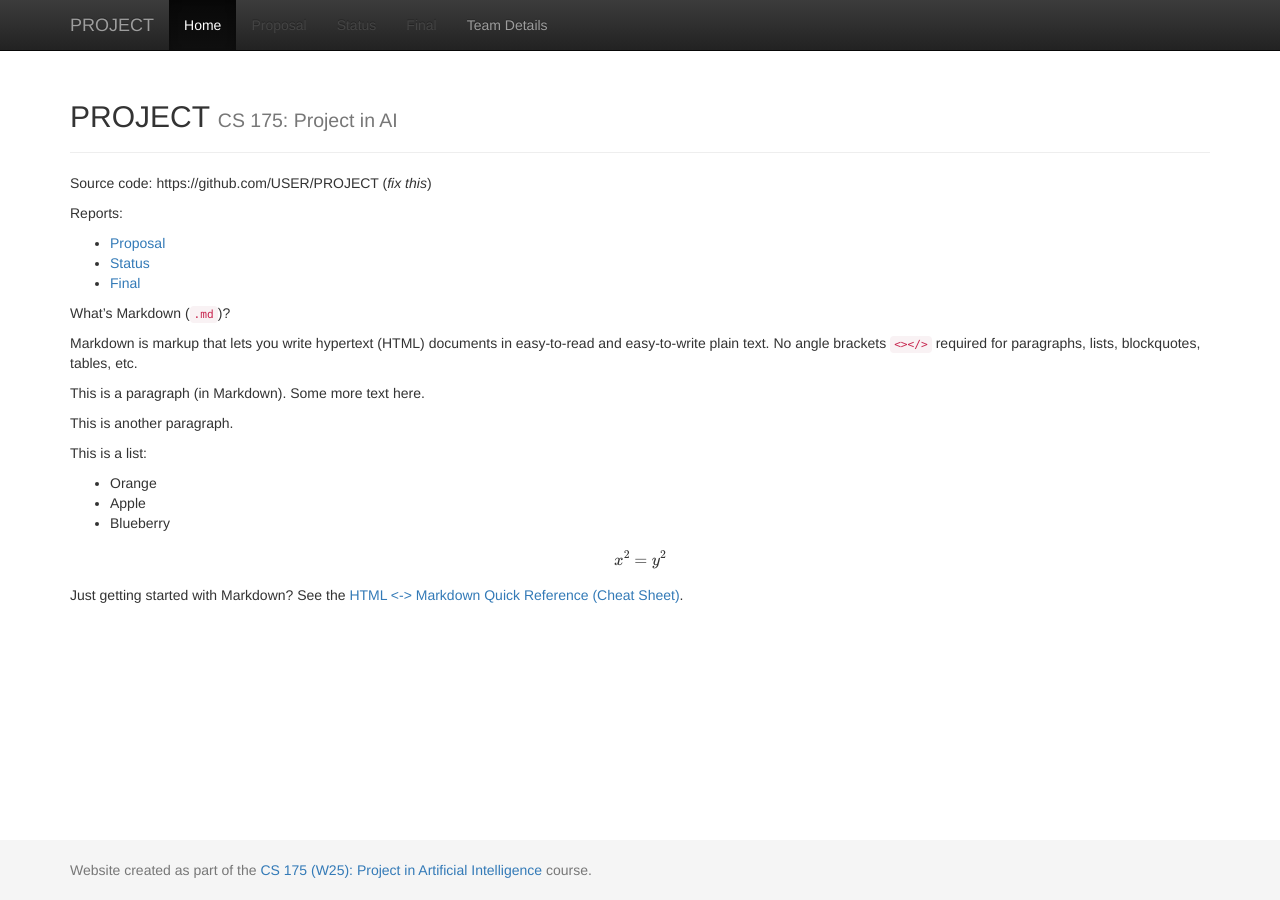
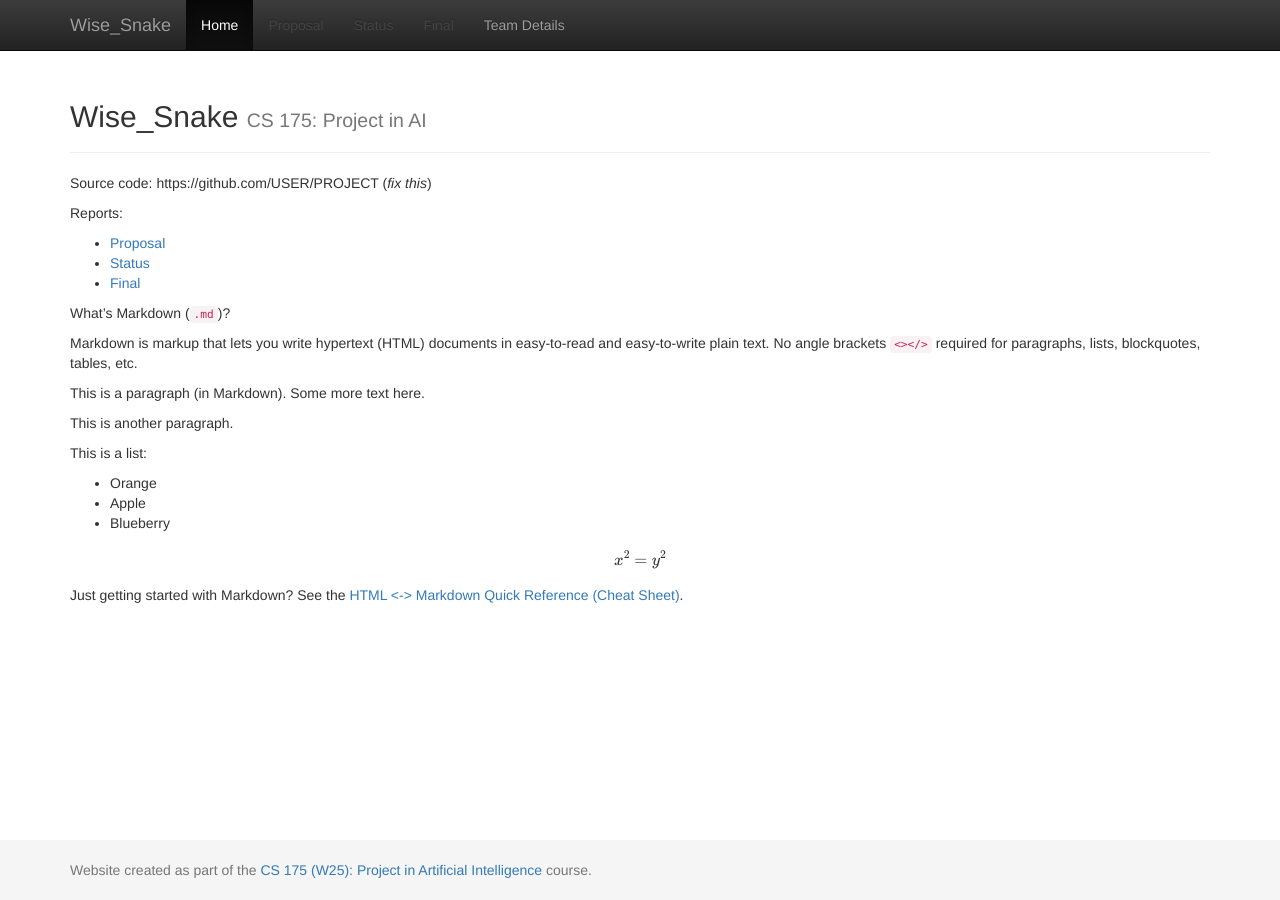
Before and after one commit to LizHan0212/Wise_Snake, a Jekyll site: the page built from docs/index.md, in a window 1280 px wide. Built offline with Jekyll 4.4.1, drawn with Linux system fonts in a browser that asks for light colours; formulas are drawn with MathJax 3.

Commit message:
Update _config.yml

```diff
--- a/docs/_config.yml
+++ b/docs/_config.yml
@@ -1,7 +1,7 @@
 ###########
 # site.title
 
-title:    'PROJECT'
+title:    'Wise_Snake'
 subtitle: 'CS 175: Project in AI'
 
 
```
